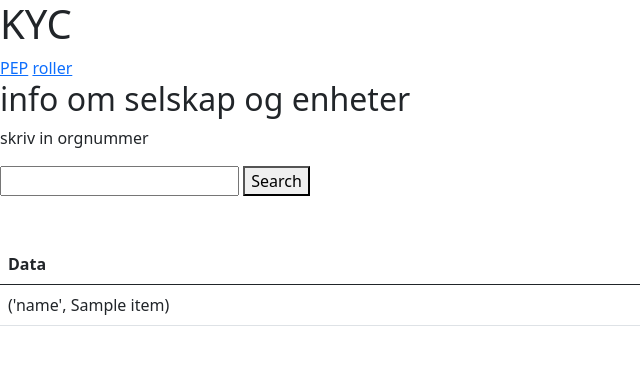
After one commit to Henrik123a/staccchallange, a Django app: page /enheter in a window 1280 px wide. The commit adds this page. Shown: the top 365 px of the page, without its empty margins (0-640 px from the left). Run offline with Django 4.2, Linux system fonts and the light colour scheme; tables that the repository leaves empty hold one stand-in row (values such as "Sample post"); a database or web service that is not in the repository returns one stand-in record (values such as "Sample title"); data that the repository does not hold is empty.

Commit message:
added roller and enheter api
added the remaning two api, in a basic html documents, improvments will follow

```diff
--- /dev/null
+++ b/Staccchallange/KYC_project/KYC_app/templates/KYC_app/enheter.html
@@ -0,0 +1,46 @@
+<!DOCTYPE html>
+<html lang="en">
+<head>
+    <meta charset="UTF-8">
+    <title>PEP check</title>
+    <link href="https://cdn.jsdelivr.net/npm/bootstrap@5.0.0-beta3/dist/css/bootstrap.min.css" rel="stylesheet" integrity="sha384-eOJMYsd53ii+scO/bJGFsiCZc+5NDVN2yr8+0RDqr0Ql0h+rP48ckxlpbzKgwra6" crossorigin="anonymous">
+</head>
+<body>
+
+ <h1>KYC</h1>
+
+ <a href="PEP">PEP</a>
+ <a href="roller">roller</a>
+
+    <h2>info om selskap og enheter</h2>
+    <p>skriv in orgnummer</p>
+    <form action="" method="get">
+        <input type="text" name="enheter">
+        <button type="submit" value="Search">Search</button>
+    </form>
+    <br>
+    <br>
+
+      <div>
+           <table class="table">
+                <thead>
+                    <tr>
+                        <th>Data</th>
+                    </tr>
+                </thead>
+                <tbody>
+                    {% for data in enheter_data %}
+                    <tr>
+                        <td>{{data}}</td>
+                    </tr>
+                    {% endfor %}
+                </tbody>
+
+            </table>
+          </div>
+
+
+
+
+</body>
+</html>
--- a/Staccchallange/KYC_project/KYC_app/urls.py
+++ b/Staccchallange/KYC_project/KYC_app/urls.py
@@ -3,5 +3,8 @@ from . import views
 
 
 urlpatterns = [
-    path('PEP_check', views.PEP_check, name="home"),
+    path('PEP', views.PEP, name="KYC"),
+    path('roller', views.roller, name="KYC"),
+    path('enheter', views.enheter, name="KYC"),
+
 ]
--- a/Staccchallange/KYC_project/KYC_app/views.py
+++ b/Staccchallange/KYC_project/KYC_app/views.py
@@ -3,8 +3,8 @@ import requests
 # Create your views here.
 
 
-def PEP_check(request):
-    #gets name from name forum, from home.html
+def PEP(request):
+    #gets name from name forum, from PEP.html
     name =  request.GET.get("name")
     #pull data stacc PEP api
     url = f'https://code-challenge.stacc.dev/api/pep?name={name}'
@@ -17,6 +17,44 @@ def PEP_check(request):
     context = {
         'hits': hits
     }
-    #sends data to home.html
-    return render(request, "KYC_app/home.html",context)
+    #sends data to PEP.html
+    return render(request, "KYC_app/PEP.html",context)
     pass
+
+
+def roller(request):
+    # gets name from name forum, from PEP.html
+    org_nummer = request.GET.get("org_nummer")
+    # pull data stacc PEP api
+    url = f'https://code-challenge.stacc.dev/api/roller?orgNr={org_nummer}'
+    response = requests.get(url)
+    # convert reponse data into json
+    rolle_data = response.json()
+    # selects hits object from dict
+    #rolle_hits = data
+
+    context = {
+        'rolle_data': rolle_data
+    }
+    # sends data to PEP.html
+    return render(request, "KYC_app/roller.html", context)
+    pass
+
+
+def enheter(request):
+    # gets name from name forum, from PEP.html
+    org_nummer = request.GET.get("enheter")
+    # pull data stacc PEP api
+    url = f'https://code-challenge.stacc.dev/api/enheter?orgNr={org_nummer}'
+    response = requests.get(url)
+    # convert reponse data into json
+    data = response.json()
+    # selects hits object from dict
+    enheter_data = data.items()
+
+    context = {
+        'enheter_data': enheter_data
+    }
+    # sends data to PEP.html
+    return render(request, "KYC_app/enheter.html", context)
+    pass
```
Also changed, not shown: Staccchallange/KYC_project/KYC_app/templates/KYC_app/PEP.html (added, +65 -0 lines), Staccchallange/KYC_project/KYC_app/templates/KYC_app/roller.html (renamed from Staccchallange/KYC_project/KYC_app/templates/KYC_app/home.html, +9 -9 lines).
